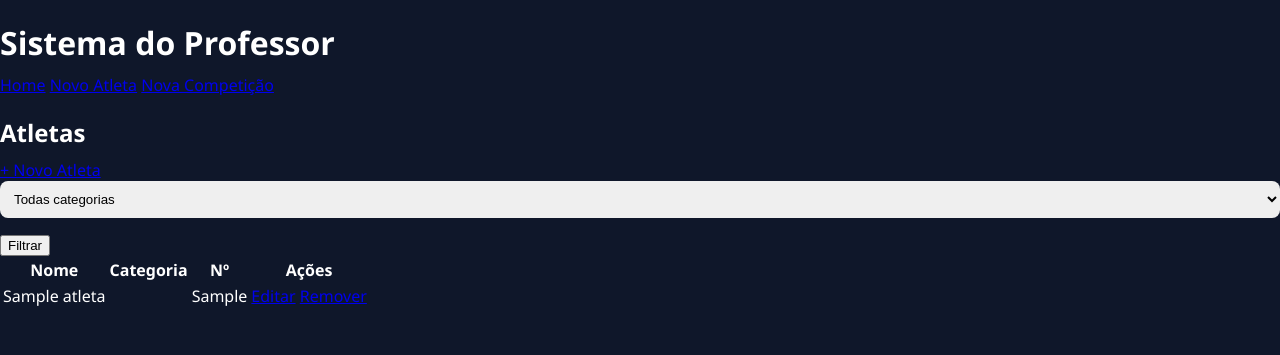
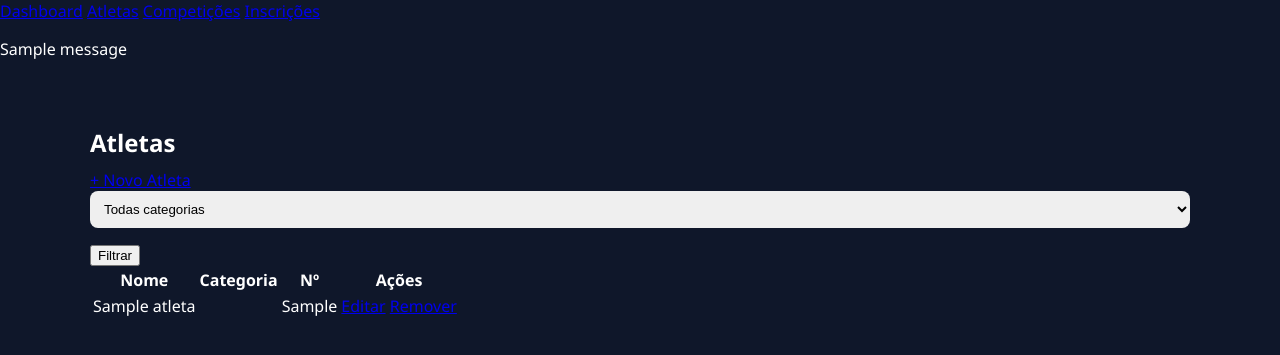
Before and after one commit to pepeuloureirob/volley-coach-system, a Flask app: page /atletas in a window 1280 px wide. Shown: the top 355 px of the page. Run offline with Flask 3, Linux system fonts and the light colour scheme; tables that the repository leaves empty hold one stand-in row (values such as "Sample post"); one stand-in notice (Sample message) is shown.

Commit message:
Update base.html

```diff
--- a/templates/base.html
+++ b/templates/base.html
@@ -1,21 +1,29 @@
 <!DOCTYPE html>
 <html>
 <head>
-    <title>Sistema Vôlei</title>
+    <title>Sistema Esportivo</title>
     <link rel="stylesheet" href="{{ url_for('static', filename='style.css') }}">
 </head>
 <body>
-    <header>
-        <h1>Sistema do Professor</h1>
-        <nav>
-            <a href="/">Home</a>
-            <a href="/cadastrar_atleta">Novo Atleta</a>
-            <a href="/nova_competicao">Nova Competição</a>
-        </nav>
-    </header>
+    <nav>
+        <a href="/">Dashboard</a>
+        <a href="/atletas">Atletas</a>
+        <a href="/competicoes">Competições</a>
+        <a href="/inscricoes">Inscrições</a>
+    </nav>
 
-    <main>
+    {% with messages = get_flashed_messages() %}
+        {% if messages %}
+            <div class="flash">
+                {% for msg in messages %}
+                    <p>{{ msg }}</p>
+                {% endfor %}
+            </div>
+        {% endif %}
+    {% endwith %}
+
+    <div class="container">
         {% block content %}{% endblock %}
-    </main>
+    </div>
 </body>
 </html>
```
